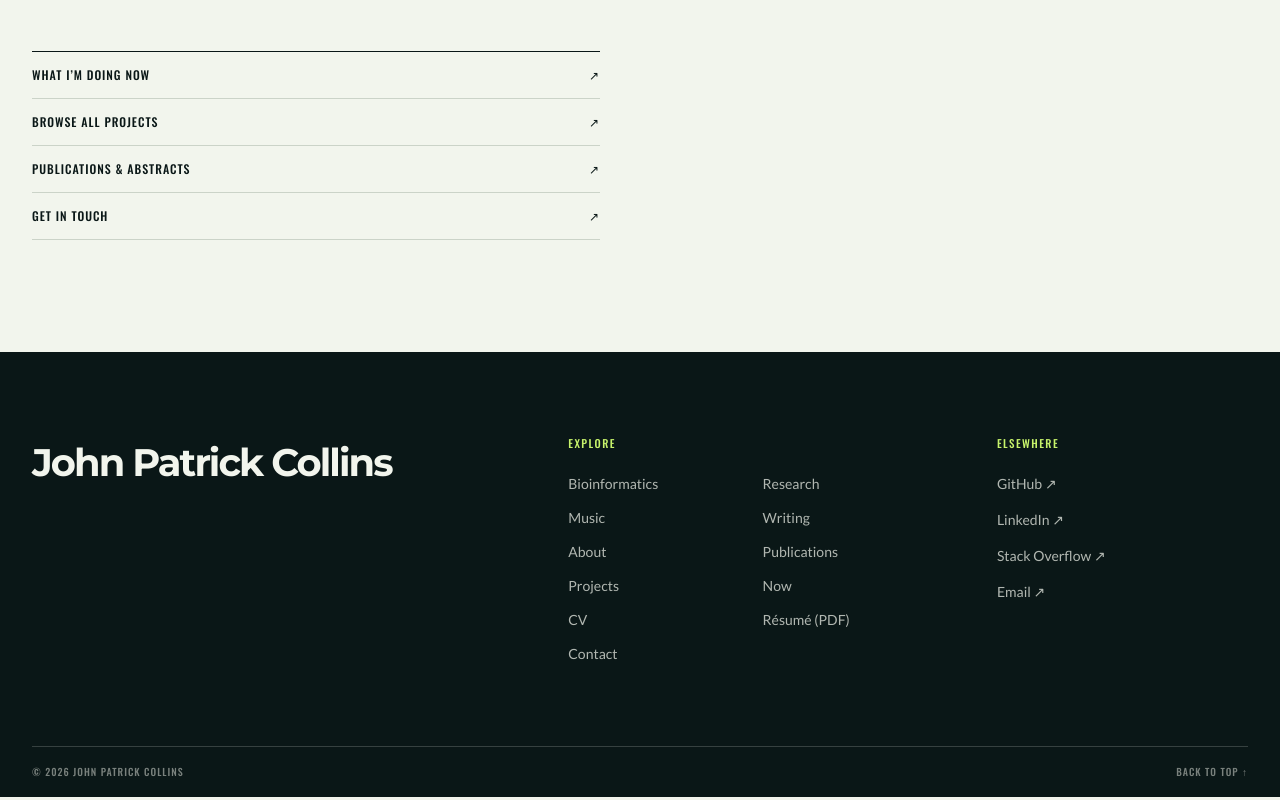
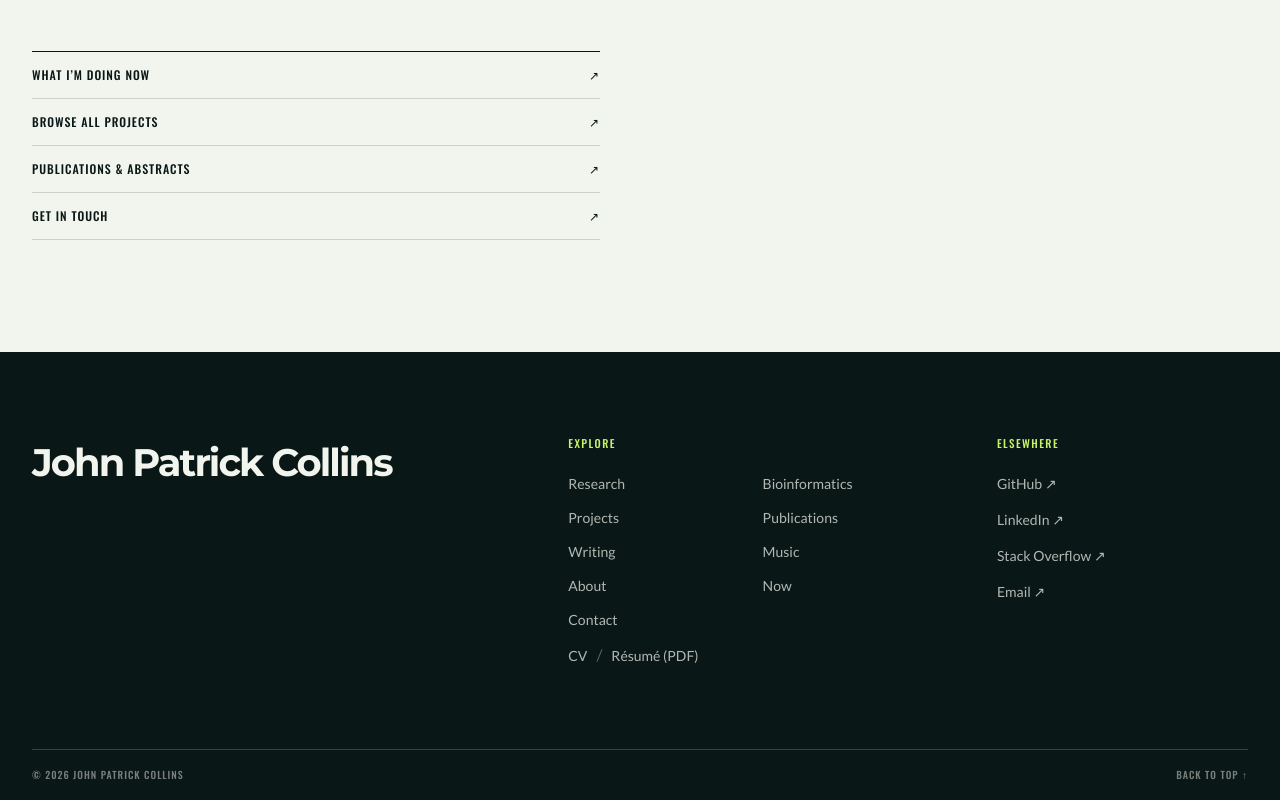
Before and after one commit to jcollins-bioinfo/john-collins-bioinformatics, a Next.js app: page / in a window 1280 px wide. Shown: the part 3939-4739 px from the top of the page. Built offline with nearby package versions, Linux system fonts and the light colour scheme.

Commit message:
Reorganize footer navigation links

```diff
--- a/app/components/site-chrome.tsx
+++ b/app/components/site-chrome.tsx
@@ -15,6 +15,18 @@ const indexLinks = [
   ["Now", "/now"],
   ["CV", "/cv"],
   ["Résumé (PDF)", "/John-Patrick-Collins-Resume.pdf"],
+  ["Contact", "/contact"],
+] as const;
+
+const footerLinks = [
+  ["Research", "/research"],
+  ["Bioinformatics", "/bioinformatics"],
+  ["Projects", "/projects"],
+  ["Publications", "/publications"],
+  ["Writing", "/writing"],
+  ["Music", "/music"],
+  ["About", "/about"],
+  ["Now", "/now"],
   ["Contact", "/contact"],
 ] as const;
 
@@ -60,9 +72,14 @@ export function SiteFooter() {
         <div>
           <p className="footer-label">Explore</p>
           <nav className="footer-nav" aria-label="Footer navigation">
-            {[...primaryLinks, ...indexLinks].map(([label, href]) => (
+            {footerLinks.map(([label, href]) => (
               <a key={href} href={href}>{label}</a>
             ))}
+            <span className="footer-document-links">
+              <a href="/cv">CV</a>
+              <span aria-hidden="true">/</span>
+              <a href="/John-Patrick-Collins-Resume.pdf">Résumé (PDF)</a>
+            </span>
           </nav>
         </div>
         <div>
--- a/app/globals.css
+++ b/app/globals.css
@@ -52,6 +52,7 @@ h1, h2, h3, .identity, .footer-identity { font-family: var(--font-montserrat), "
 .footer-label { margin: 4px 0 24px; color: var(--acid); font: 500 11px/1 var(--font-oswald), sans-serif; letter-spacing: .13em; text-transform: uppercase; }
 .footer-nav { display: grid; grid-template-columns: repeat(2, 1fr); gap: 13px 30px; }
 .footer-nav a, .footer-outbound { width: max-content; color: rgba(242,245,237,.72); font-size: 14px; transition: color .2s ease; }
+.footer-document-links { grid-column: 1 / -1; display: flex; align-items: baseline; gap: 9px; color: rgba(242,245,237,.35); }
 .footer-nav a:hover, .footer-outbound:hover { color: var(--acid); }
 .footer-outbound { display: block; margin-bottom: 15px; }
 .footer-base { display: flex; justify-content: space-between; padding-block: 20px; border-top: 1px solid rgba(242,245,237,.19); color: rgba(242,245,237,.48); font: 500 10px/1 var(--font-oswald), sans-serif; letter-spacing: .1em; text-transform: uppercase; }
```
